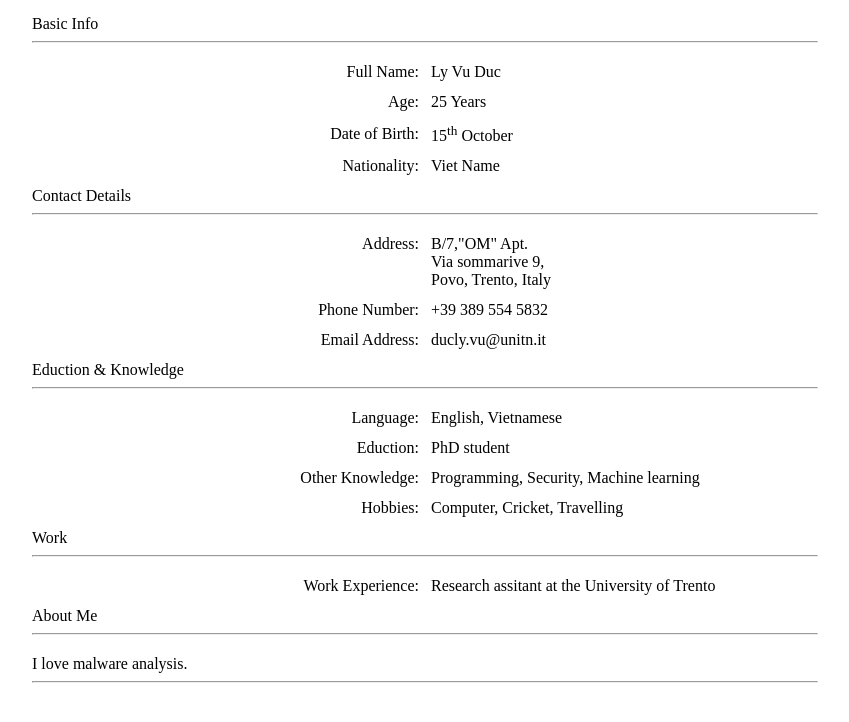
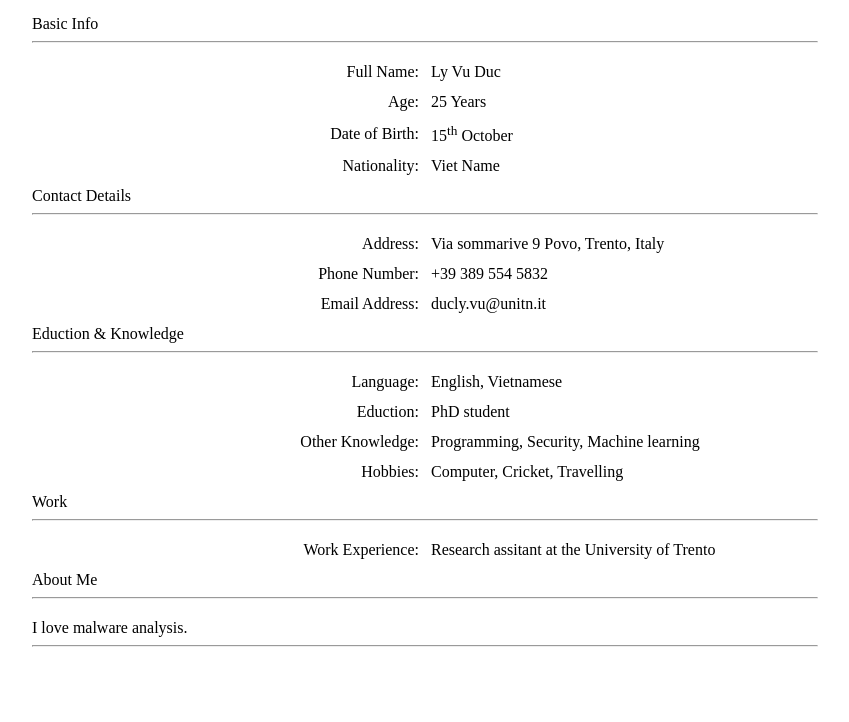
Before and after one commit to vuduclyunitn/vuduclyunitn.github.io, a plain HTML site: page ly.html in a window 1280 px wide. Shown: the whole page, without its empty margins (215-1064 px from the left). Drawn offline with Linux system fonts and the light colour scheme.

Commit message:
Update ly.html

```diff
--- a/ly.html
+++ b/ly.html
@@ -28,8 +28,8 @@
    </tr>
    <tr>
     <td align="right" valign="top">Address:</td>
-    <td>B/7,"OM" Apt.</br>
-    Via sommarive 9,</br>
+    <td>
+    Via sommarive 9
     Povo, Trento, Italy</td>
    </tr>
    <tr>
```
